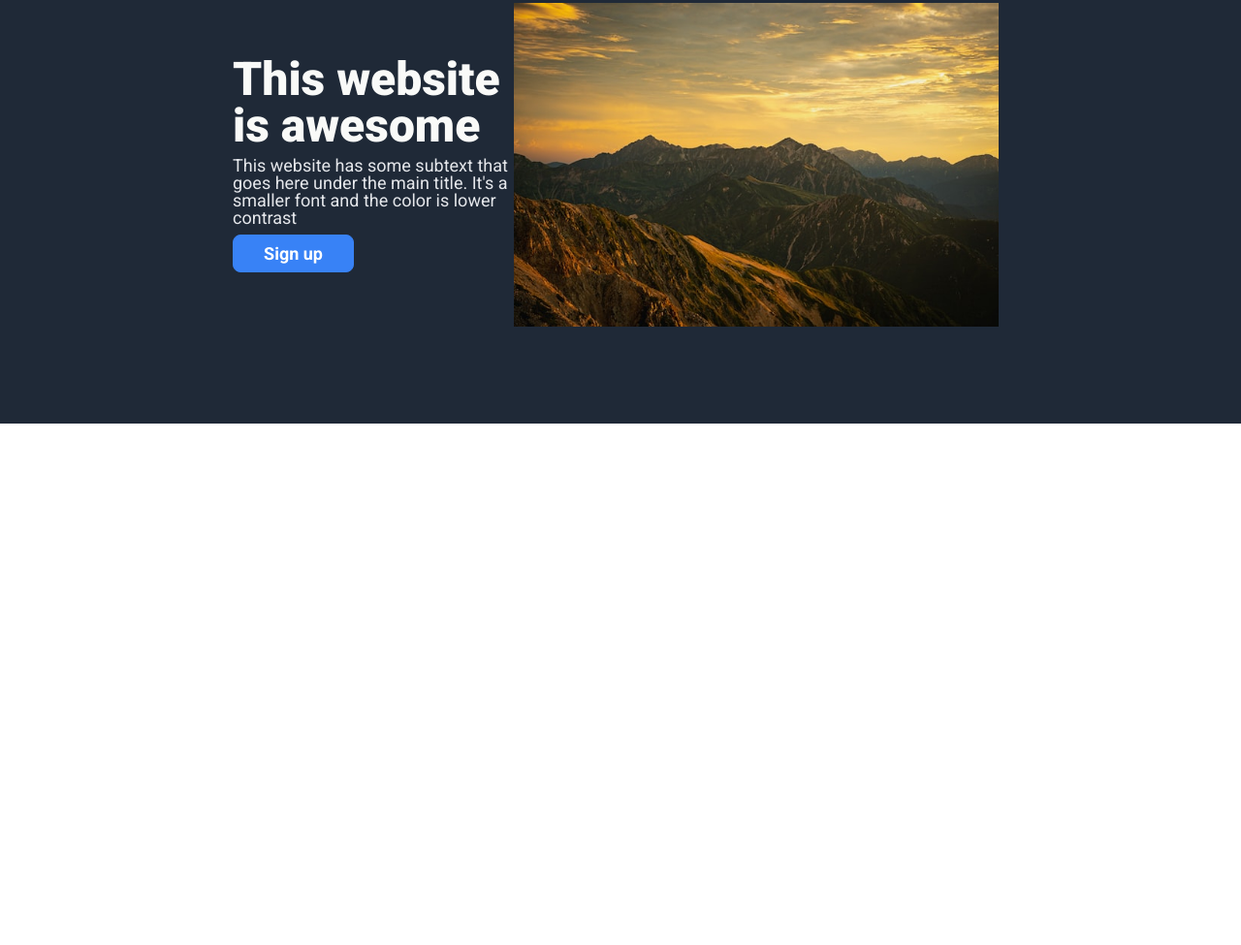
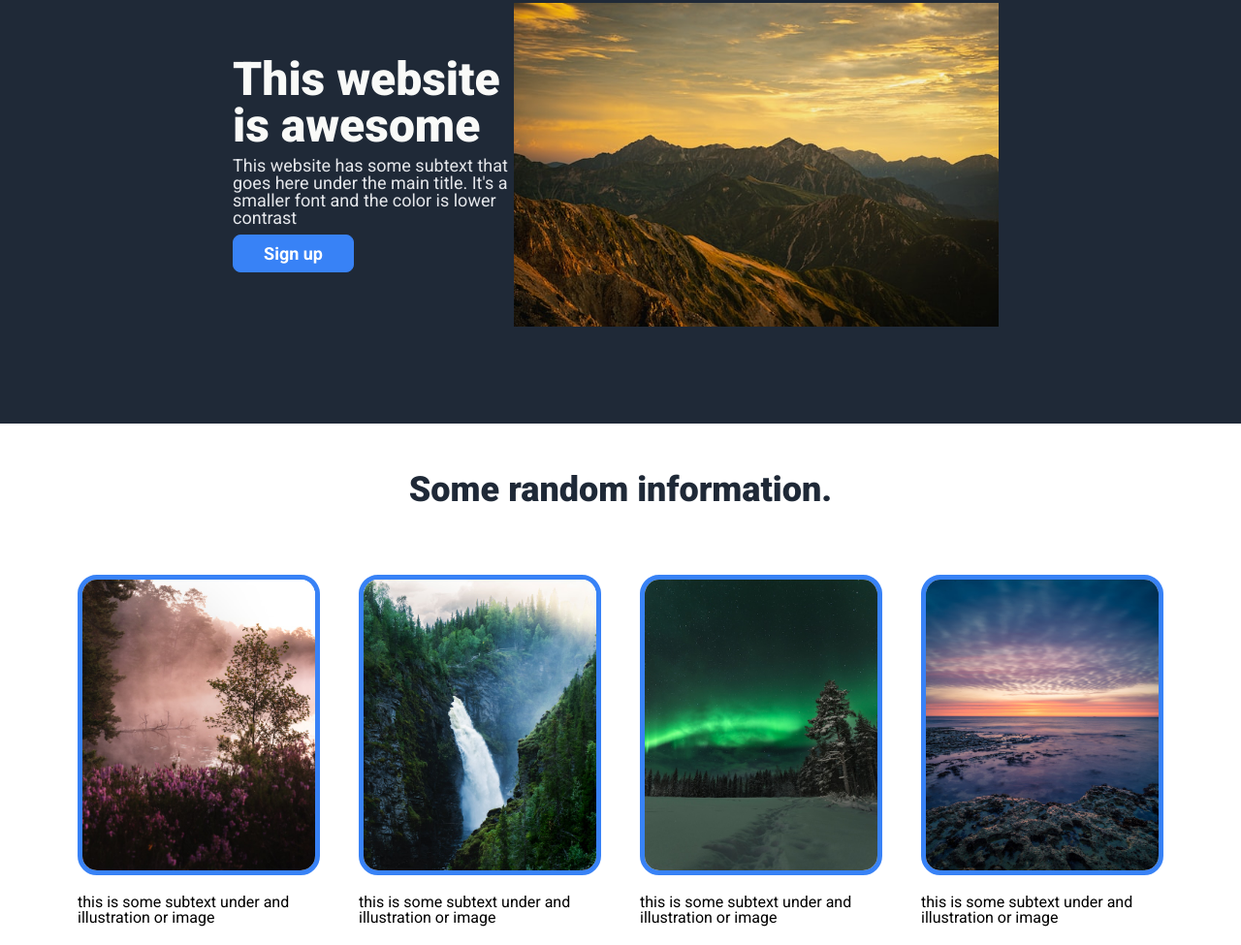
Before and after one commit to andrewWebDev1/landing-page, a plain HTML site: page index.html in a window 1280 px wide. Shown: the part 153-1128 px from the top of the page at 97% size. Before the commit the page ends 800 px from the top, so only its background shows below. Drawn offline with Linux system fonts and the light colour scheme.

Commit message:
create middle section

```diff
--- a/index.html
+++ b/index.html
@@ -28,14 +28,42 @@
                 <div class="hero-text"><p>This website has some subtext that goes here under the main title. It's a smaller font and the color is lower contrast</p></div>
                 <button class="hero-button">Sign up</button>
             </div>
-
             <div class="hero-right">
                 <img class="hero-image" src="images/hero-image.jpg" alt="mountain range image">
                 <!-- Photo by <a href="https://unsplash.com/@hanaori?utm_source=unsplash&utm_medium=referral&utm_content=creditCopyText">hanaori</a> on <a href="https://unsplash.com/photos/a-view-of-a-mountain-range-at-sunset-Q8ypQPxF-ow?utm_source=unsplash&utm_medium=referral&utm_content=creditCopyText">Unsplash</a> -->
             </div>
         </div>
 
+    </div>
 
+    <div class="mid-section">
+        <div class="mid-title">
+            <h2>Some random information.</h2>
+        </div>
+        <div class="mid-images">
+            <div class="image-w-text">
+                <img src="images/info-image-1.jpg" alt="">
+                <!-- Photo by <a href="https://unsplash.com/@armandsbrants?utm_source=unsplash&utm_medium=referral&utm_content=creditCopyText">Armands Brants</a> on <a href="https://unsplash.com/photos/a-foggy-lake-surrounded-by-trees-and-purple-flowers-chembPn6mIY?utm_source=unsplash&utm_medium=referral&utm_content=creditCopyText">Unsplash</a> -->
+                <p>this is some subtext under and illustration or image</p>
+            </div>
+            <div class="image-w-text">
+                <img src="images/info-image-2.jpg" alt="">
+                <!-- Photo by <a href="https://unsplash.com/@pic_nolte?utm_source=unsplash&utm_medium=referral&utm_content=creditCopyText">Christoph Nolte</a> on <a href="https://unsplash.com/photos/a-waterfall-in-the-middle-of-a-forest-ETbVe0QQHaU?utm_source=unsplash&utm_medium=referral&utm_content=creditCopyText">Unsplash</a> -->
+                <p>this is some subtext under and illustration or image</p>
+            </div>
+            <div class="image-w-text">
+                <img src="images/info-image-3.jpg" alt="">
+                <!-- Photo by <a href="https://unsplash.com/@pic_nolte?utm_source=unsplash&utm_medium=referral&utm_content=creditCopyText">Christoph Nolte</a> on <a href="https://unsplash.com/photos/nrpJW67lFLU?utm_source=unsplash&utm_medium=referral&utm_content=creditCopyText">Unsplash</a> -->
+                <p>this is some subtext under and illustration or image</p>
+            </div>
+            <div class="image-w-text">
+                <img src="images/info-image-4.jpg" alt="">
+                <!-- Photo by <a href="https://unsplash.com/@supergios?utm_source=unsplash&utm_medium=referral&utm_content=creditCopyText">Jonny Gios</a> on <a href="https://unsplash.com/photos/the-sun-is-setting-over-the-ocean-on-a-cloudy-day-t7Q4bdpga8s?utm_source=unsplash&utm_medium=referral&utm_content=creditCopyText">Unsplash</a> -->
+                <p>this is some subtext under and illustration or image</p>
+            </div>
+        </div>
     </div>
+
+
 </body>
 </html>
--- a/styles.css
+++ b/styles.css
@@ -146,3 +146,32 @@ h1 {
     margin-top: 8px;
     margin-bottom: 8px;
 }
+
+.mid-title {
+    display: flex;
+    justify-content: center;
+    padding: 50px;
+    font-size: 36px;
+    font-weight: 900;
+    color: #1f2937;
+}
+
+.mid-images {
+    display: flex;
+    justify-content: center;
+}
+
+.image-w-text {
+    display: flex;
+    flex-direction: column;
+    max-width: 250px;
+    padding: 20px;
+}
+
+.image-w-text img {
+    max-width: 250px;
+    max-height: 300px;
+    margin-bottom: 20px;
+    border: 5px solid #3882f6;
+    border-radius: 20px;
+}
```
Also changed, not shown: images/info-image-1.jpg (added), images/info-image-2.jpg (added), images/info-image-3.jpg (added), images/info-image-4.jpg (added).
